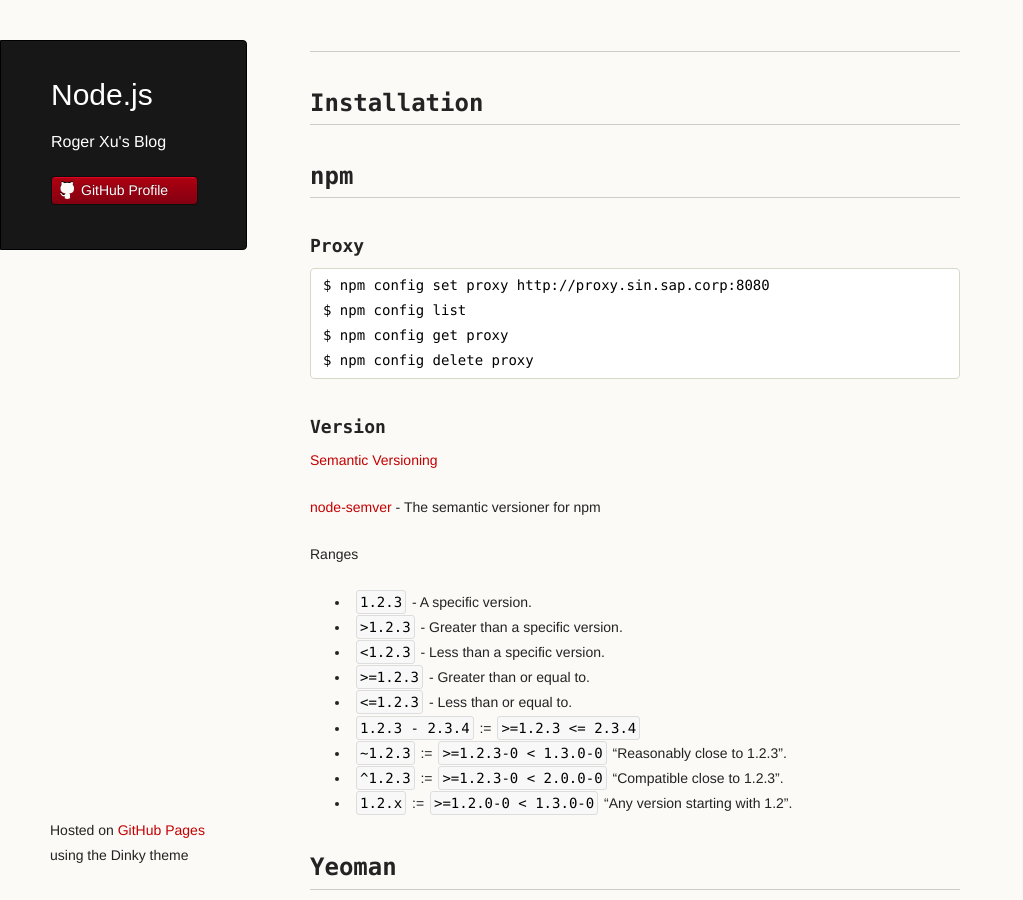
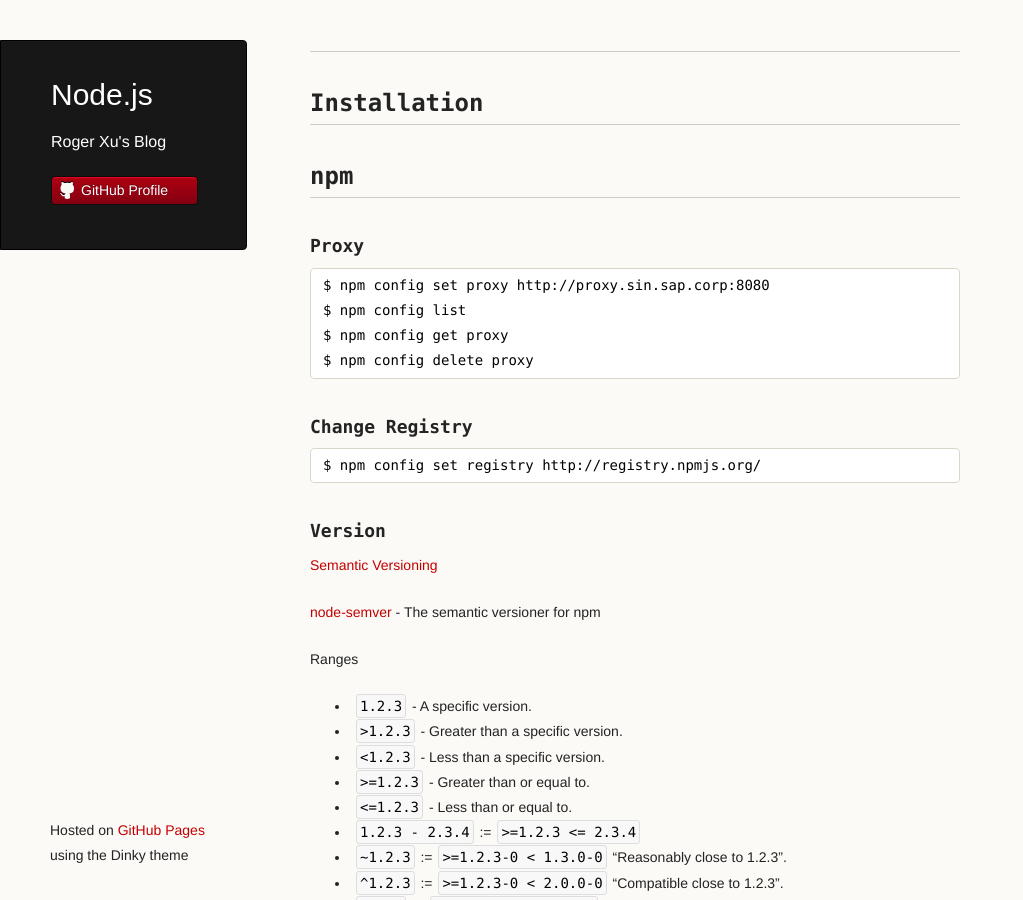
Before and after one commit to rogerxu/rogerxu.github.io, a Jekyll site: the page built from _posts/2014-01-24-nodejs.md, in a window 1280 px wide and 900 px high. Shown: the whole window, without its empty margins (0-1023 px from the left). Built offline with Jekyll 4.4.1, drawn with Linux system fonts in a browser that asks for light colours.

Commit message:
Handle npm change registry cmd.

```diff
--- a/_posts/2014-01-24-nodejs.md
+++ b/_posts/2014-01-24-nodejs.md
@@ -13,6 +13,10 @@
     $ npm config list
     $ npm config get proxy
     $ npm config delete proxy
+
+### Change Registry
+
+    $ npm config set registry http://registry.npmjs.org/
 
 ### Version
 
```
Also changed, not shown: _posts/2012-09-27-git.md (+1 -0 lines).
